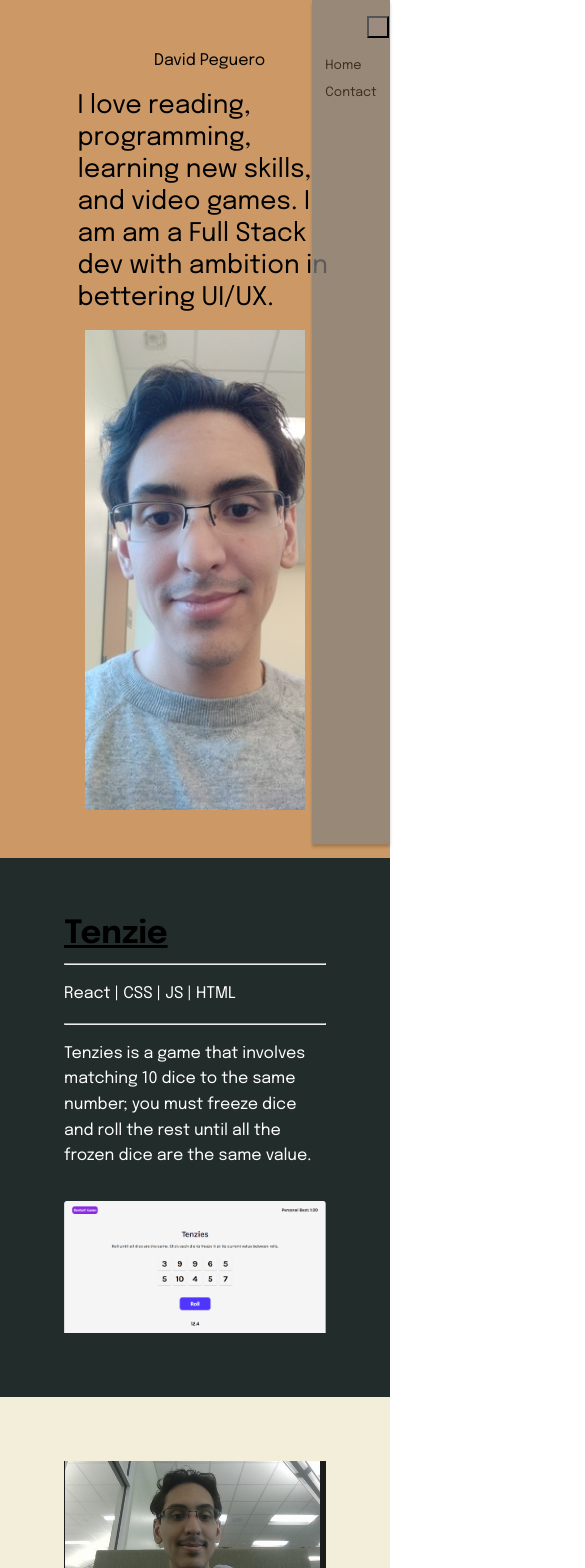
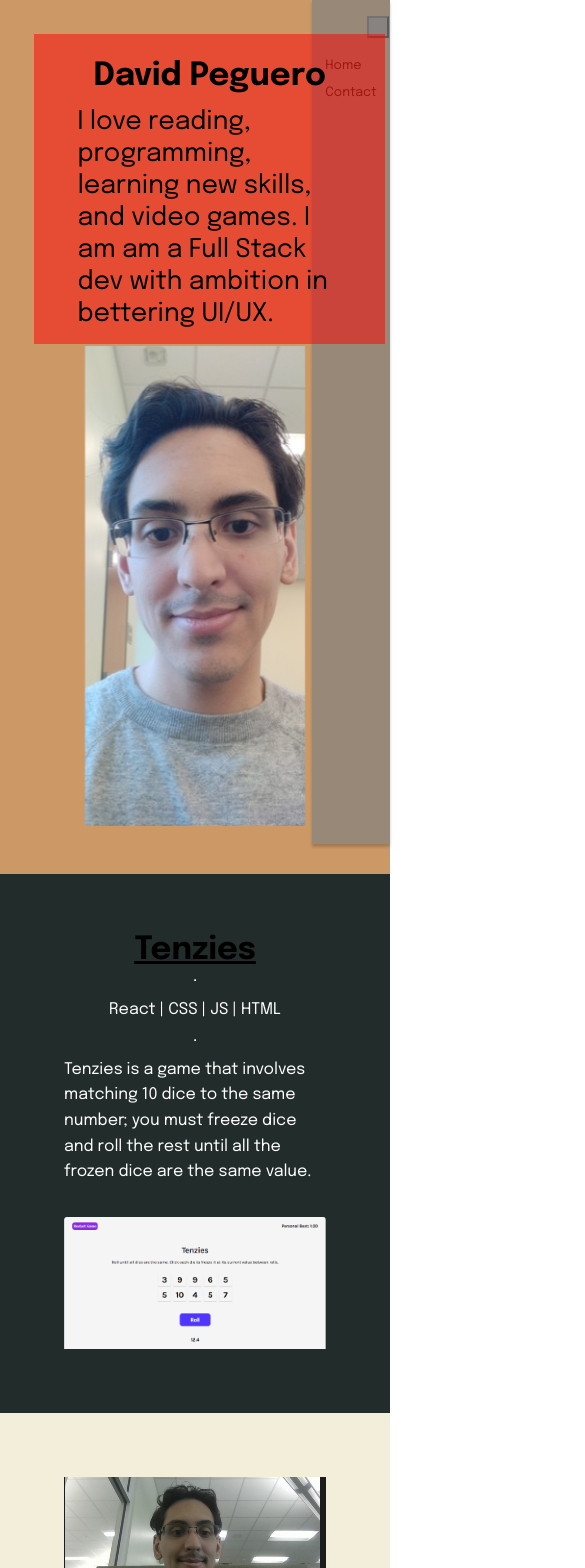
Before and after one commit to DavidPeguero/Portfolio, a React (Vite) app in the folder portfolio_page/: page / in a window 390 px wide. Shown: the top 1568 px of the page, 585 px wide, since content can reach past the window. Built offline with nearby package versions, Linux system fonts and the light colour scheme.

Commit message:
Added animations to the home page

```diff
--- a/portfolio_page/src/App.css
+++ b/portfolio_page/src/App.css
@@ -44,6 +44,10 @@ section{
   border-top:solid 1px black;
 }
 
+.bg-orange{
+  background-color: orange;
+}
+
 .page-style{
   font-family: var(--font-primary);
   font-weight: 400;
@@ -67,6 +71,7 @@ section{
 .navbar--logo{
   font-size: 80%;
   margin-right: auto;
+
 }
 
 
@@ -97,8 +102,6 @@ section{
     opacity: .7;
     inset: 0 0 0 80%;
     height: auto;
-
-    z-index: 10;
     padding-top: 1.5rem;
 
 
@@ -128,7 +131,6 @@ section{
     padding: 9px;
     left: 94%;
     margin: 1rem .3rem 0 auto;
-    z-index: 1000;
   }
 
 
@@ -162,6 +164,8 @@ section{
 
 
 
+
+
 .scroll-up{
    position: fixed;
    background-color: transparent;
@@ -181,6 +185,7 @@ section{
   display:flex;
   flex-direction:column;
   gap:2rem;
+
 }
 .split-text {
   display:flex;
--- a/portfolio_page/src/App.jsx
+++ b/portfolio_page/src/App.jsx
@@ -5,6 +5,8 @@ import Contact from './pages/Contact';
 import Navbar from "/src/components/Navbar"
 import ScrollTop from "/src/components/ScrollTop"
 function App() {
+
+
   return (
     <BrowserRouter>
       <Routes>
--- a/portfolio_page/src/components/Navbar.jsx
+++ b/portfolio_page/src/components/Navbar.jsx
@@ -4,16 +4,17 @@ import { useEffect, useState } from "react";
 
 export default function Navbar(){
     const [navbarOpen, setNavbarOpen] = useState(true)
-
+    const [bg, setBg] = useState("grey")
     function toggleNavbar(){
         setNavbarOpen(oldNavbarOpen => !oldNavbarOpen)
+        setBg("white")
     }
 
     return(
         <div>
             <button className="navbar--hamburger"
             onClick={toggleNavbar}></button>
-            <nav  aria-expanded={navbarOpen} aria-labelledby="btn1" className="navbar">
+            <nav  aria-expanded={navbarOpen} aria-labelledby="btn1" className="navbar" >
                     <div className="navbar--logo">
                         <h1 className="navbar--name" >David Peguero</h1>
 
--- a/portfolio_page/src/components/ProjectCard.jsx
+++ b/portfolio_page/src/components/ProjectCard.jsx
@@ -10,7 +10,8 @@ export default function ProjectCard(props){
                             <img src={props.img} alt="Profile Pic" />
 
                         </div>}
-                        <div className="split-text">
+                        <div className="split-text ">
+                            <div className={`split-flourish bg-orange ${props.reverse ? "split-flourish-reverse" : ""}`}></div>
                             <h1><a href={props.link} className="split-link">{props.title}</a> </h1>
                             <hr className="solid" />
                             <h4>{props.tools}</h4>
--- a/portfolio_page/src/components/ScrollTop.jsx
+++ b/portfolio_page/src/components/ScrollTop.jsx
@@ -17,7 +17,6 @@ const ScrollButton = () =>{
   };
 
   useEffect(()=>{
-    console.log(`Scrolled: ${scrolled} Visible : ${visible}`)
     toggleVisible();
     window.addEventListener('scroll', toggleVisible);
     return () => window.removeEventListener("scroll", toggleVisible);
--- a/portfolio_page/src/pages/Home.jsx
+++ b/portfolio_page/src/pages/Home.jsx
@@ -1,4 +1,4 @@
-import React from "react";
+import React, { useEffect, useRef } from "react";
 import './Styles/Home.css';
 import ProjectCard from "../components/ProjectCard";
 import myImg from "../assets/ProfilePic.jpg"
@@ -8,30 +8,91 @@ import ddImg from '../assets/dd-img.gif'
 import businessImg from '../assets/business-card.png'
 
 export default function Home(){
+    useEffect(()=>{
+        console.log("Mount")
+        return () =>{
+            console.log("Unmount")
+        }
+    }, [])
+
+    const header = useRef(null)
+    const project1 = useRef(null)
+    const project2 = useRef(null)
+    const project3 = useRef(null)
+
+
+    function handleScrollToHeader(){
+        header.current.scrollIntoView({
+            behavior : 'smooth',
+            block:'start',
+            inline: 'center',
+        })
+    }
+
+    function handleScrollToP1(){
+        project1.current.scrollIntoView({
+            behavior : 'smooth',
+            block:'start',
+            inline: 'center',
+        })
+    }
+
+    function handleScrollToP2(){
+        project2.current.scrollIntoView({
+            behavior : 'smooth',
+            block:'start',
+            inline: 'center',
+        })
+    }
+
+    function handleScrollToP3(){
+        project3.current.scrollIntoView({
+            behavior : 'smooth',
+            block: 'start',
+            inline: 'center',
+        })
+    }
+
     return (
         <div className="page-style">
-            <div className="container bg-brown">
+            {/* <nav className="table-of-contents">
+                <button onClick={handleScrollToHeader}>
+                Header
+                </button>
+                <button onClick={handleScrollToP1}>
+                Tenzies
+                </button>
+                <button onClick={handleScrollToP2}>
+                React Business Card
+                </button>
+                <button onClick={handleScrollToP3}>
+                Dialogue Dash
+                </button>
+            </nav> */}
+            <div className="container bg-brown" ref={header}>
                 <header>
                     <div className="header-text">
-                        <h4>David Peguero</h4>
+                        <div className="diagonal-text-flourish"></div>
+                        <h1>David Peguero</h1>
                         <p>I love reading, programming, learning new skills, and video games. I am am a Full Stack dev with ambition in bettering UI/UX.
                         </p>
                     </div>
                     <div className="header-img"><img src={myImg} placeholder="MyPic"></img></div>
                 </header>
             </div>
-            <div className="container bg-dark">
+            <div className="container bg-dark" ref={project1}>
                 <ProjectCard
                 bgColor=""
                 link="https://david-peguero-tenzies.netlify.app/"
-                title="Tenzie"
+                title="Tenzies"
                 tools="React | CSS | JS | HTML"
                 description="Tenzies is a game that involves matching 10 dice to the same number; you must freeze dice and roll the rest until all the frozen dice are the same value."
                 imgFirst={false}
                 img={tenziesImg}
+                reverse={false}
                 />
             </div>
-            <div className="container bg-white">
+            <div className="container bg-white" ref={project2}>
                 <ProjectCard
                 bgColor=""
                 link="https://davidpegueroinfo.netlify.app/"
@@ -40,9 +101,10 @@ export default function Home(){
                 description="A business card that I made in React as an exercise in CSS and React"
                 imgFirst={true}
                 img={businessImg}
+                reverse={true}
                 />
             </div>
-            <div className="container bg-brown">
+            <div className="container bg-brown" ref={project3}>
                 <ProjectCard
                     bgColor=""
                     link="https://github.com/CWolfe1320/dialoguedash"
@@ -51,6 +113,7 @@ export default function Home(){
                     description="A business card that I made in React as an exercise in css and React"
                     imgFirst={false}
                     img={ddImg}
+                    reverse={false}
                 />
             </div>
         </div>
--- a/portfolio_page/src/pages/Styles/Home.css
+++ b/portfolio_page/src/pages/Styles/Home.css
@@ -27,18 +27,23 @@ header {
     padding:2rem
 }
 
+.header-img{
+
+    z-index: 1000;
+}
 header *+* {
     margin-top:1rem
 }
 .header-text {
     display: flex;
+    position: relative;
     flex-direction: column;
     margin-left:10%;
     text-align:left;
     justify-content: center;
     align-items: center;
+    font-size:var(--font-decription-size);
 
-    font-size:var(--font-decription-size);
 }
 header h4 {
     font-weight:300
@@ -51,7 +56,54 @@ header p {
     line-height:2rem;
 }
 
+header h1,p{
+    z-index: 10000;
+}
 
+.diagonal-text-flourish{
+    position:absolute;
+    width: 90vw;
+    height: 110%;
+    background-color: red;
+    transform: translateX(-100%);
+    transition: ease-in-out .5s;
+    opacity: .5;
+    z-index: 1000;
+  }
+
+
+.split-flourish{
+    right: 0;
+    position: absolute;
+    transform: translateX(-120%);
+    width: 120%;
+    height: 100%;
+    transition: ease-in-out .5s;
+}
+
+.split-flourish-reverse{
+    left: 0;
+    transform: translateX(120%);
+}
+
+.split h1,h2,h3,h4,p,img{
+    z-index: 2000;
+}
+
+.split-text{
+    position: relative;
+    display: flex;
+    justify-content: center;
+    align-items: center;
+}
+
+  .container:hover .diagonal-text-flourish{
+    transform: translateX(0%);
+  }
+
+  .container:hover .split-flourish{
+    transform: translateX(0%);
+  }
 
 
 @media (min-width: 40rem){
```
Also changed, not shown: portfolio_page/src/pages/Builds.jsx (deleted, +0 -14 lines).
